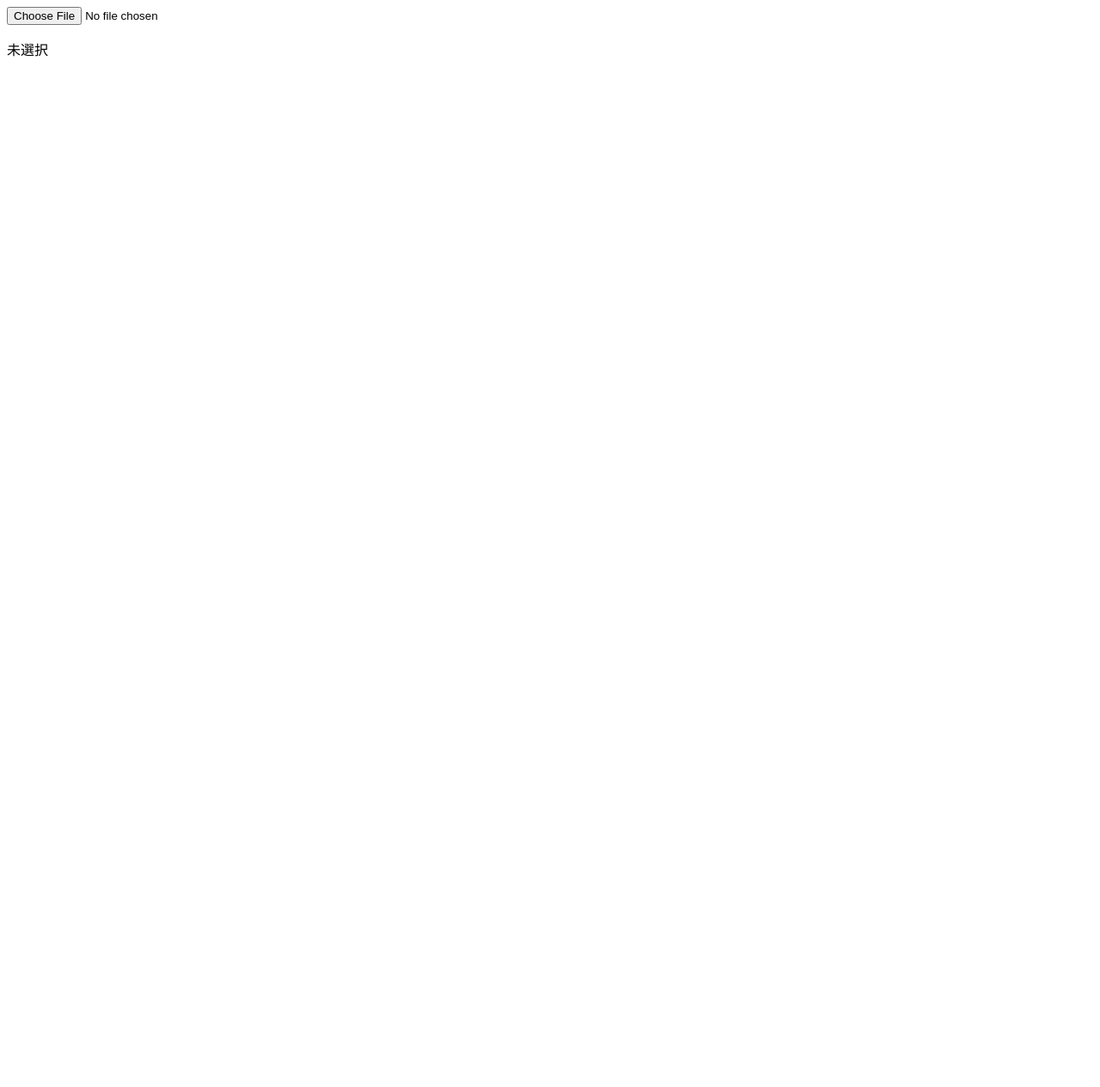
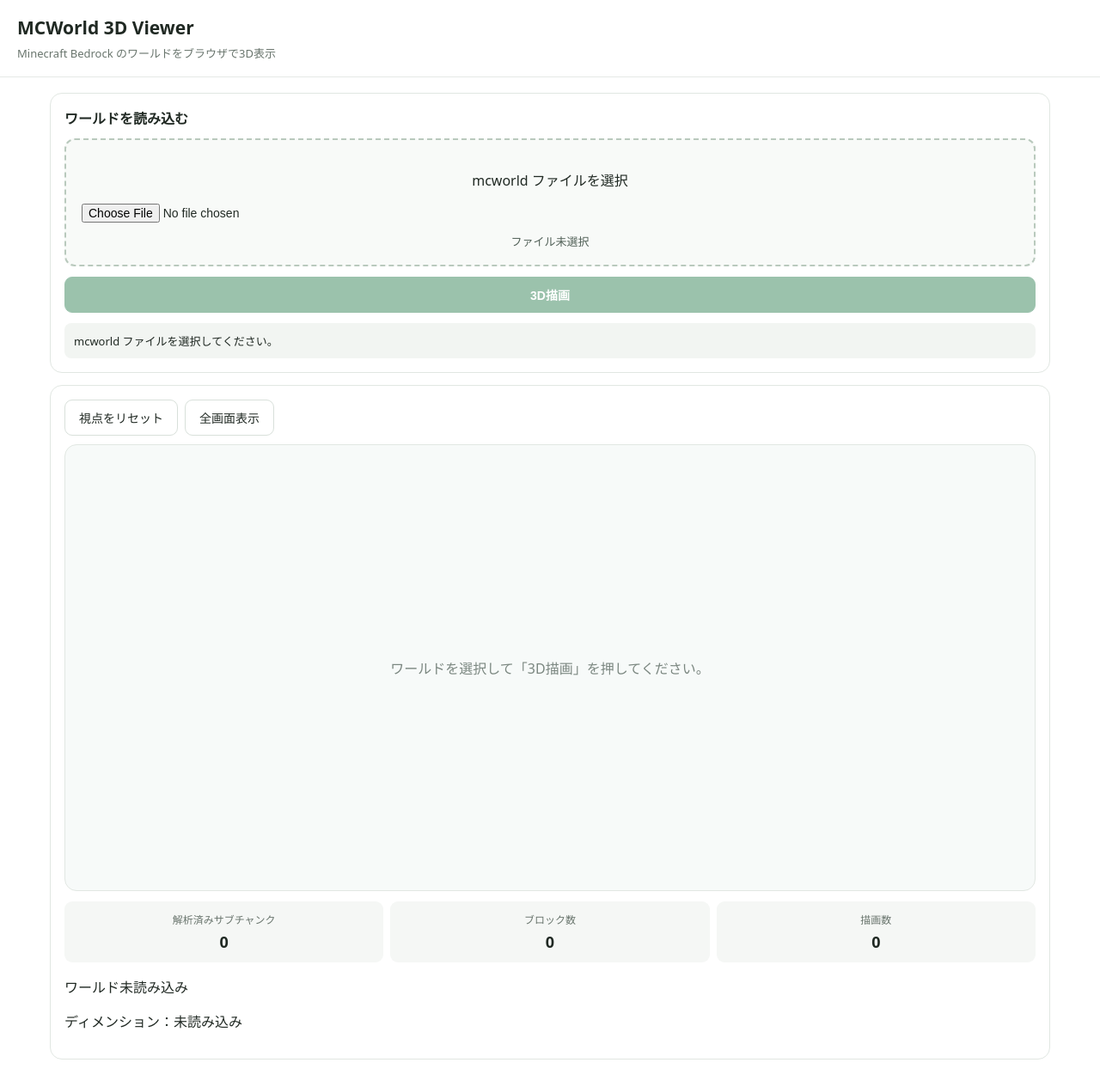
Before and after one commit to Hi1153/mcworld-3d-viewer, a plain HTML site: page index.html in a window 1280 px wide. Shown: the whole page at 86% size. Before the commit the page ends 800 px from the top, so only its background shows below. Drawn offline with nearby package versions, Linux system fonts and the light colour scheme.

Commit message:
Update index.html

```diff
--- a/index.html
+++ b/index.html
@@ -1,22 +1,322 @@
-<input
-  type="file"
-  id="worldFile"
-  accept=".mcworld,.zip,*/*"
->
-<p id="fileStatus">未選択</p>
 
-<script>
-const worldFile = document.getElementById("worldFile");
-const fileStatus = document.getElementById("fileStatus");
+<!DOCTYPE html>
+<html lang="ja">
+<head>
+  <meta charset="UTF-8">
+  <meta name="viewport" content="width=device-width, initial-scale=1">
+  <meta name="theme-color" content="#ffffff">
+  <title>MCWorld 3D Viewer</title>
+  <style>
+    * {
+      box-sizing: border-box;
+    }
 
-worldFile.addEventListener("change", () => {
-  const file = worldFile.files[0];
+    body {
+      margin: 0;
+      font-family: system-ui, -apple-system, sans-serif;
+      background: #fff;
+      color: #202923;
+    }
 
-  if (!file) {
-    fileStatus.textContent = "未選択";
-    return;
-  }
+    header {
+      padding: 18px 20px;
+      border-bottom: 1px solid #e5e9e6;
+    }
 
-  fileStatus.textContent = `選択済み：${file.name}`;
-});
-</script>
+    header h1 {
+      margin: 0;
+      font-size: 21px;
+    }
+
+    header p {
+      margin: 6px 0 0;
+      color: #69756d;
+      font-size: 13px;
+    }
+
+    main {
+      max-width: 1200px;
+      margin: auto;
+      padding: 18px;
+    }
+
+    .panel {
+      padding: 16px;
+      border: 1px solid #e1e7e2;
+      border-radius: 14px;
+      background: #fff;
+      margin-bottom: 14px;
+    }
+
+    .panel h2 {
+      margin: 0 0 12px;
+      font-size: 16px;
+    }
+
+    #dropzone {
+      padding: 18px;
+      border: 2px dashed #b9c9bd;
+      border-radius: 12px;
+      text-align: center;
+      background: #f8faf8;
+    }
+
+    #worldFile {
+      display: block;
+      width: 100%;
+      margin: 12px 0;
+      font-size: 14px;
+    }
+
+    #fileName {
+      overflow-wrap: anywhere;
+      color: #526158;
+      font-size: 13px;
+    }
+
+    button {
+      min-height: 42px;
+      padding: 10px 16px;
+      border: 1px solid #d8e0da;
+      border-radius: 9px;
+      background: #fff;
+      color: #202923;
+      font-size: 14px;
+      cursor: pointer;
+    }
+
+    button:disabled {
+      opacity: .45;
+      cursor: not-allowed;
+    }
+
+    button.primary {
+      width: 100%;
+      margin-top: 12px;
+      border-color: #23794a;
+      background: #23794a;
+      color: #fff;
+      font-weight: 700;
+    }
+
+    .toolbar {
+      display: flex;
+      flex-wrap: wrap;
+      gap: 8px;
+      margin-bottom: 10px;
+    }
+
+    .stats {
+      display: grid;
+      grid-template-columns: repeat(3, minmax(0, 1fr));
+      gap: 8px;
+      margin-top: 12px;
+    }
+
+    .stat {
+      padding: 12px 8px;
+      background: #f5f7f5;
+      border-radius: 9px;
+      text-align: center;
+    }
+
+    .stat span {
+      display: block;
+      color: #69756d;
+      font-size: 12px;
+    }
+
+    .stat strong {
+      display: block;
+      margin-top: 5px;
+      font-size: 18px;
+      overflow-wrap: anywhere;
+    }
+
+    .status {
+      margin-top: 12px;
+      padding: 11px;
+      border-radius: 8px;
+      background: #f2f5f2;
+      font-size: 13px;
+      overflow-wrap: anywhere;
+    }
+
+    .status.error {
+      background: #fff0f0;
+      color: #b42318;
+    }
+
+    .status.success {
+      background: #edf8f0;
+      color: #176b38;
+    }
+
+    #viewport {
+      position: relative;
+      width: 100%;
+      height: min(65vh, 650px);
+      min-height: 300px;
+      overflow: hidden;
+      border: 1px solid #e1e7e2;
+      border-radius: 14px;
+      background: #f7faf9;
+    }
+
+    #viewport canvas {
+      display: block;
+      width: 100%;
+      height: 100%;
+      touch-action: none;
+    }
+
+    #emptyState {
+      position: absolute;
+      inset: 0;
+      display: flex;
+      align-items: center;
+      justify-content: center;
+      padding: 24px;
+      color: #7b8780;
+      text-align: center;
+      pointer-events: none;
+    }
+
+    .hidden {
+      display: none !important;
+    }
+
+    #loading {
+      position: fixed;
+      inset: 0;
+      z-index: 10;
+      display: flex;
+      align-items: center;
+      justify-content: center;
+      padding: 20px;
+      background: #ffffffdd;
+    }
+
+    .loading-card {
+      width: min(100%, 360px);
+      padding: 24px;
+      border: 1px solid #e1e7e2;
+      border-radius: 14px;
+      background: #fff;
+      box-shadow: 0 8px 30px #00000012;
+    }
+
+    .loading-card h2 {
+      margin-top: 0;
+      font-size: 18px;
+    }
+
+    #loadingText {
+      color: #657169;
+      font-size: 14px;
+      line-height: 1.6;
+    }
+
+    .viewer-fullscreen main {
+      max-width: none;
+    }
+
+    .viewer-fullscreen #viewport {
+      height: calc(100dvh - 160px);
+    }
+
+    @media (max-width: 600px) {
+      main {
+        padding: 12px;
+      }
+
+      header {
+        padding: 15px;
+      }
+
+      #viewport {
+        height: 52vh;
+        min-height: 260px;
+      }
+
+      .stats {
+        gap: 5px;
+      }
+
+      .stat strong {
+        font-size: 15px;
+      }
+    }
+  </style>
+</head>
+<body>
+  <header>
+    <h1>MCWorld 3D Viewer</h1>
+    <p>Minecraft Bedrock のワールドをブラウザで3D表示</p>
+  </header>
+
+  <main>
+    <section class="panel">
+      <h2>ワールドを読み込む</h2>
+
+      <div id="dropzone" tabindex="0">
+        <p>mcworld ファイルを選択</p>
+        <input
+          type="file"
+          id="worldFile"
+          accept=".mcworld,.zip,application/octet-stream"
+        >
+        <div id="fileName">ファイル未選択</div>
+      </div>
+
+      <button id="loadButton" class="primary" disabled>
+        3D描画
+      </button>
+
+      <div id="status" class="status" role="status" aria-live="polite">
+        mcworld ファイルを選択してください。
+      </div>
+    </section>
+
+    <section class="panel">
+      <div class="toolbar">
+        <button id="resetView" type="button">視点をリセット</button>
+        <button id="fullscreen" type="button">全画面表示</button>
+      </div>
+
+      <div id="viewport">
+        <div id="emptyState">
+          ワールドを選択して「3D描画」を押してください。
+        </div>
+      </div>
+
+      <div id="loading" class="hidden">
+        <div class="loading-card">
+          <h2 id="loadingTitle">読み込み中…</h2>
+          <p id="loadingText">ワールドのデータを確認しています。</p>
+        </div>
+      </div>
+
+      <div class="stats">
+        <div class="stat">
+          <span>解析済みサブチャンク</span>
+          <strong id="chunkCount">0</strong>
+        </div>
+        <div class="stat">
+          <span>ブロック数</span>
+          <strong id="blockCount">0</strong>
+        </div>
+        <div class="stat">
+          <span>描画数</span>
+          <strong id="renderCount">0</strong>
+        </div>
+      </div>
+
+      <p id="viewerHint">ワールド未読み込み</p>
+      <p>ディメンション：<span id="dimensionLabel">未読み込み</span></p>
+    </section>
+  </main>
+
+  <script type="module" src="./main.js"></script>
+</body>
+</html>
```
